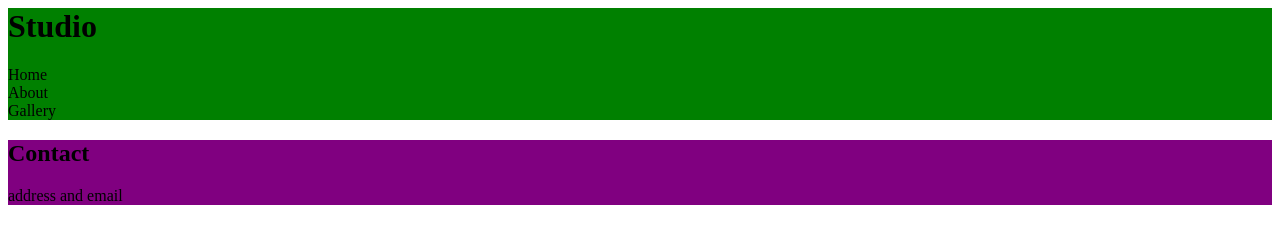
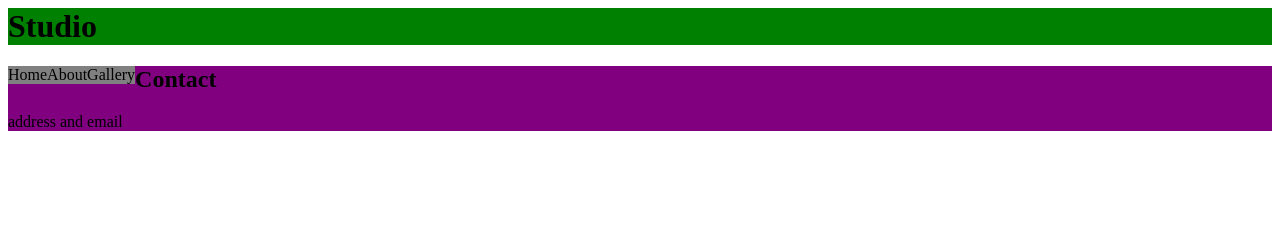
Before and after one commit to kim0927/Kim-Wang, a plain HTML site: page index.html in a window 1280 px wide. Drawn offline with Linux system fonts and the light colour scheme.

Commit message:
Update style.css

```diff
--- a/style.css
+++ b/style.css
@@ -14,3 +14,7 @@ footer {
   background-color: purple;
   width: 100%;
 }
+.button {
+  background-color:grey;
+  float:left;
+}
```
